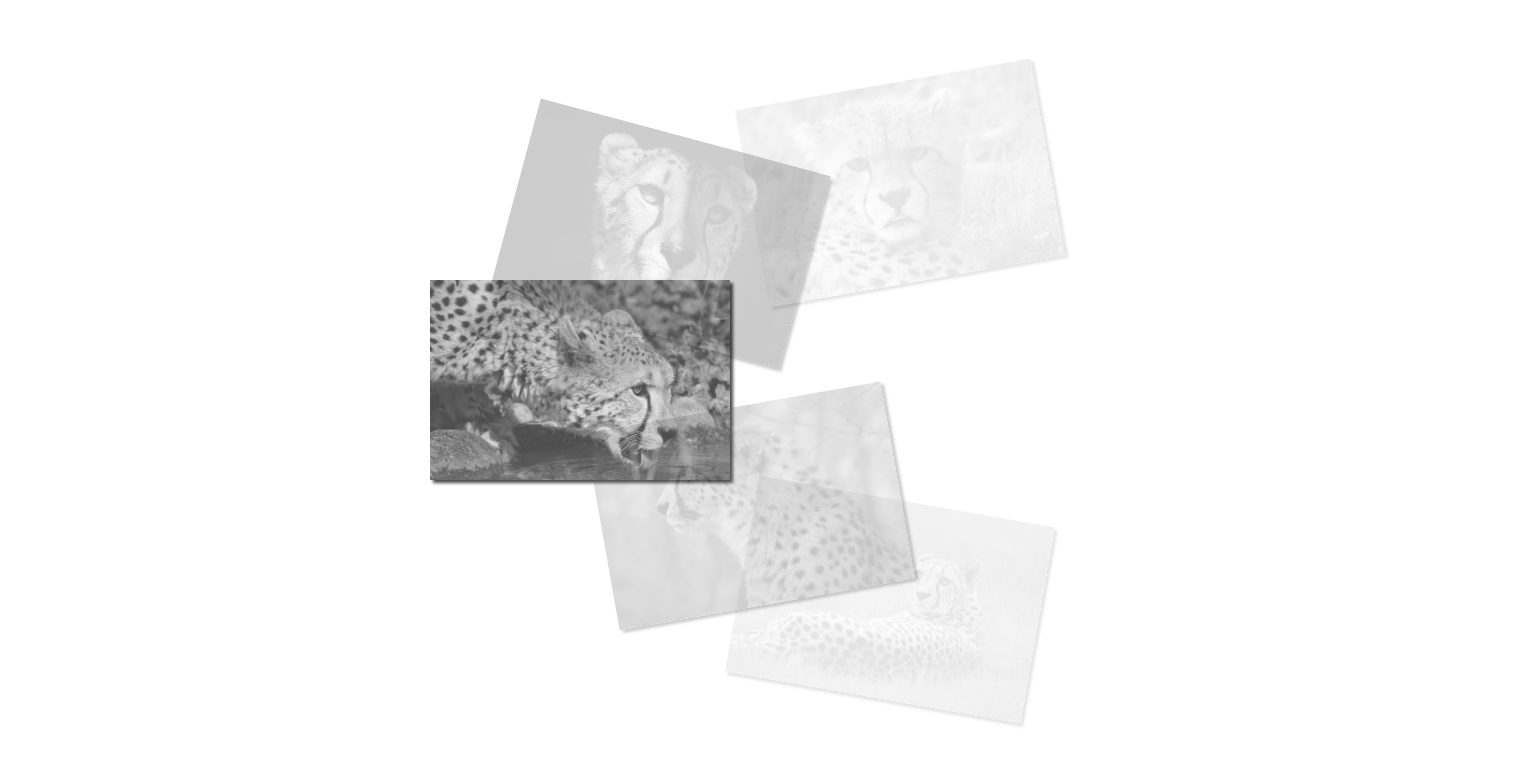
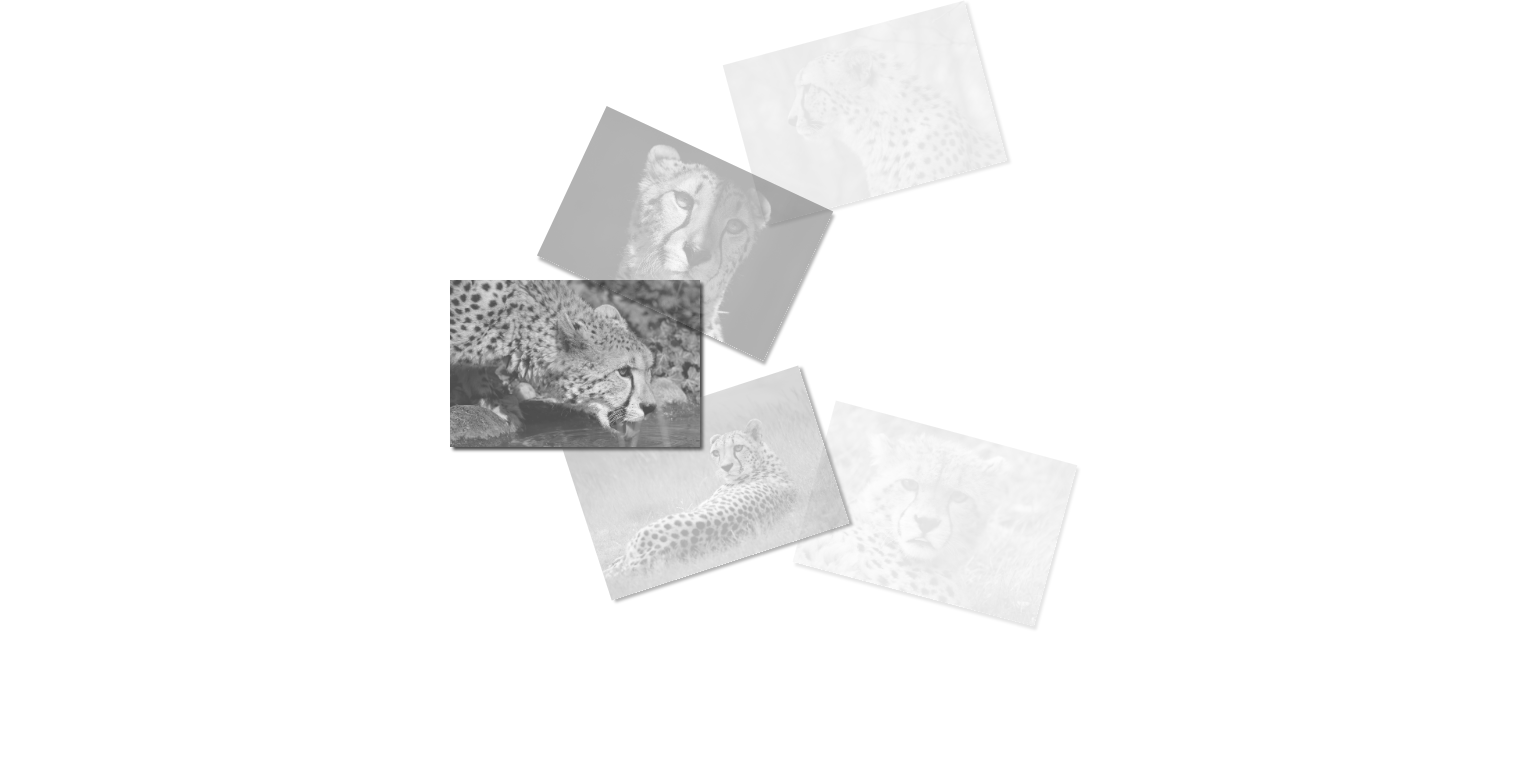
Before and after one commit to kevSchmidt/cheetah-hover, a plain HTML site: page index.html in a window 1280 px wide. Shown: the whole page, 1540 px wide, since content can reach past the window. Drawn offline with Linux system fonts and the light colour scheme.

Commit message:
fit-content

```diff
--- a/css/style.css
+++ b/css/style.css
@@ -12,69 +12,80 @@
   text-align: center;
   position: relative;
   top: 280px;
-  right: 60px;
+  left: 450px;
+  width: fit-content;
+  /* border: 1px solid green; */
 }
 .img2-container {
   text-align: center;
   position: relative;
-  top: -70px;
-  left: 20px;
+  top: -20px;
+  left: 560px;
+  width: fit-content;
+  /* border: 1px solid blue; */
 }
 .img3-container {
   text-align: center;
   position: relative;
-  left: 110px;
+  left: 740px;
+  top: -310px;
+  width: fit-content;
+  /* border: 1px solid red; */
 }
 .img4-container {
   text-align: center;
   position: relative;
   top: -110px;
-  left: 250px;
+  left: 580px;
+  width: fit-content;
+  /* border: 1px solid yellow; */
 }
 .img5-container {
   text-align: center;
   position: relative;
-  top: -730px;
-  left: 260px;
+  top: -250px;
+  left: 810px;
+  width: fit-content;
+  /* border: 1px solid black; */
 }
 /* Images */
 .img1 {
-  width: 300px;
+  width: 250px;
   filter: grayscale(50);
   opacity: 0.7;
   transition: 3s;
   box-shadow: 3px 3px 3px black;
 }
 .img2 {
-  width: 300px;
+  width: 250px;
   filter: grayscale(50);
-  opacity: 0.2;
+  opacity: 0.3;
   transition: 3s;
-  transform: rotate(015deg);
+  transform: rotate(25deg);
   box-shadow: 3px 3px 3px black;
 }
 .img3 {
-  width: 300px;
+  width: 250px;
   filter: grayscale(50);
-  opacity: 0.2;
+  opacity: 0.1;
   transition: 3s;
-  transform: rotate(-10deg);
+  transform: rotate(-15deg);
   box-shadow: 3px 3px 3px black;
 }
 .img4 {
-  width: 300px;
+  width: 250px;
+  filter: grayscale(50);
+  opacity: 0.3;
+  transition: 3s;
+  transform: rotate(-18deg);
+  box-shadow: 3px 3px 3px black;
+}
+.img5 {
+  width: 250px;
   filter: grayscale(50);
   opacity: 0.1;
   transition: 3s;
-  transform: rotate(10deg);
-  box-shadow: 3px 3px 3px black;
-}
-.img5 {
-  width: 300px;
-  filter: grayscale(50);
-  opacity: 0.1;
-  transition: 3s;
-  transform: rotate(-10deg);
+  transform: rotate(15deg);
   box-shadow: 3px 3px 3px black;
 }
 /* Images:hover */
```
